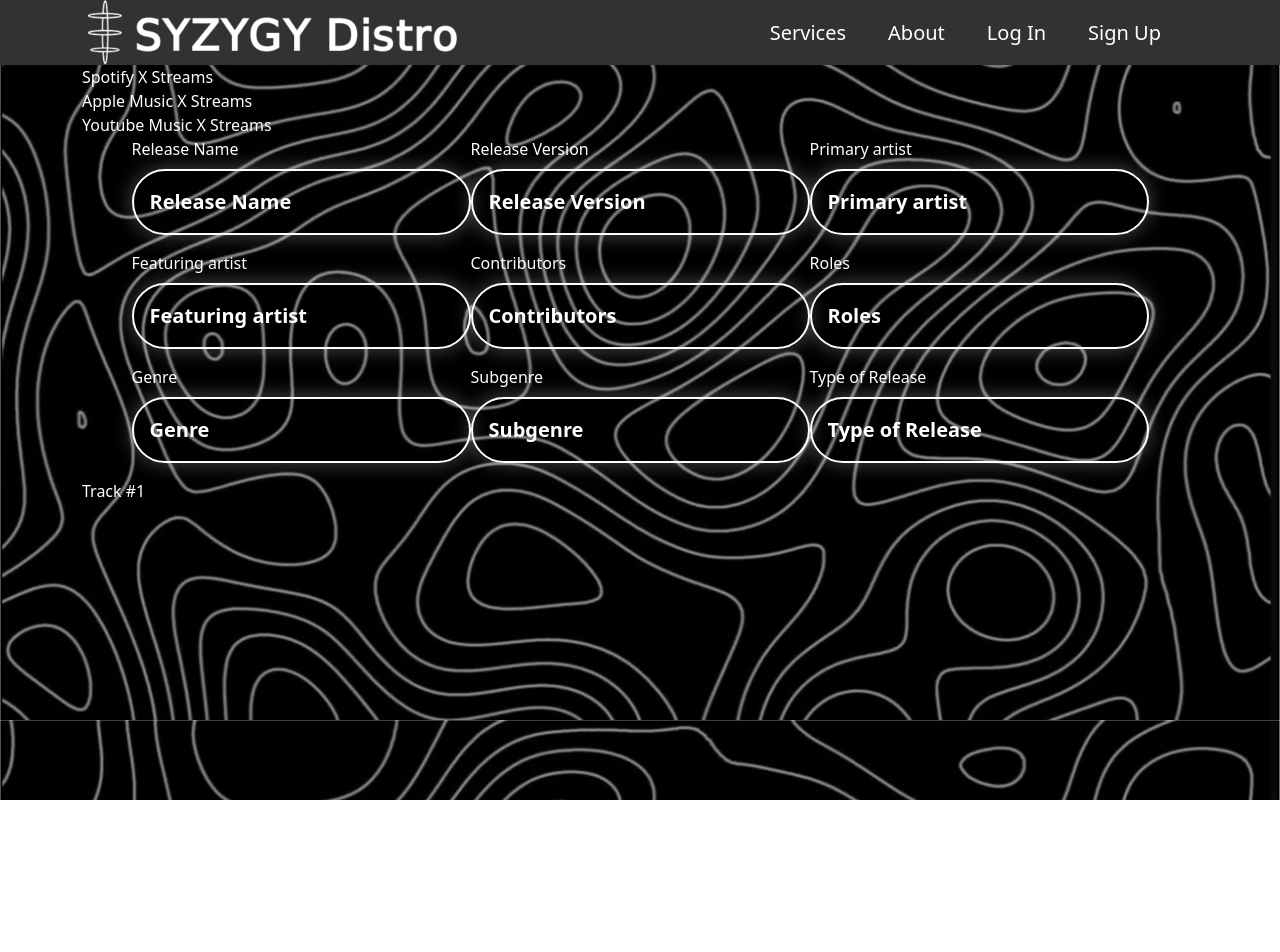
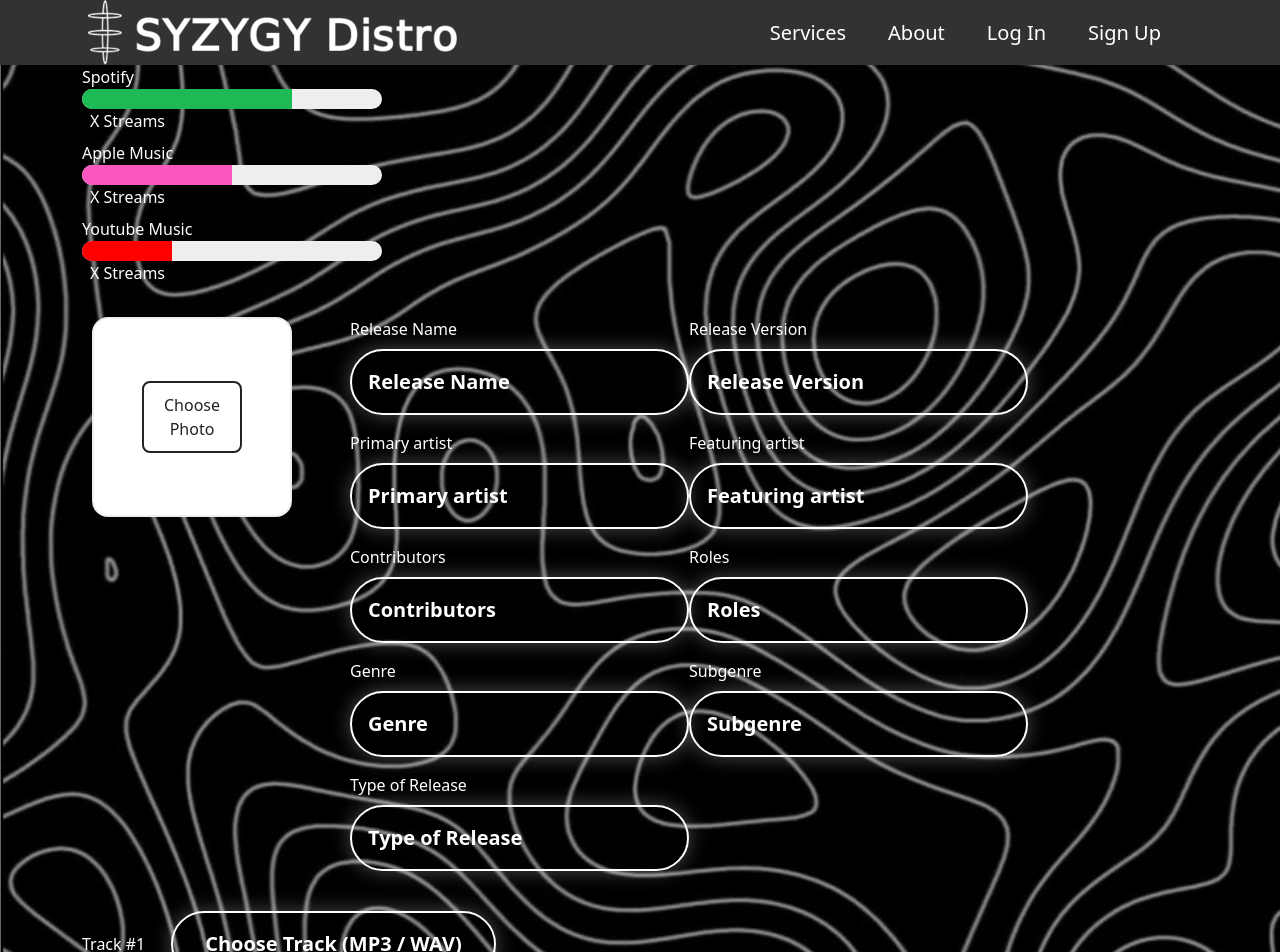
Before and after one commit to DOnEbrala/SYZYGY, a Vue app: page /views/Streaming in a window 1280 px wide. Shown: the top 952 px of the page. Before the commit the page ends 800 px from the top, so only its background shows below. Built offline with nearby package versions, Linux system fonts and the light colour scheme.

Commit message:
add just an update

```diff
--- a/src/views/Streaming.vue
+++ b/src/views/Streaming.vue
@@ -5,18 +5,47 @@
     <div class="web-container container">
         <div class="streaming-service d-flex flex-column">
             <div class="streaming-dashboard">
-                <div class="spotify-streams">
-                    Spotify X Streams
+                <div class="streams-chart d-flex flex-column align-items-start">
+                    <div class="chart-bar mb-2">
+                        <label>Spotify</label>
+                        <div class="bar-container" style="background: #eee; width: 300px; height: 20px; border-radius: 10px; overflow: hidden;">
+                            <div style="background: #1DB954; width: 70%; height: 100%;"></div>
                         </div>
-                <div class="apple-music-streams">
-                    Apple Music X Streams
+                        <span class="ms-2">X Streams</span>
                     </div>
-                <div class="youtube-music-streams">
-                    Youtube Music X Streams
+                    <div class="chart-bar mb-2">
+                        <label>Apple Music</label>
+                        <div class="bar-container" style="background: #eee; width: 300px; height: 20px; border-radius: 10px; overflow: hidden;">
+                            <div style="background: #FA57C1; width: 50%; height: 100%;"></div>
+                        </div>
+                        <span class="ms-2">X Streams</span>
+                    </div>
+                    <div class="chart-bar mb-2">
+                        <label>Youtube Music</label>
+                        <div class="bar-container" style="background: #eee; width: 300px; height: 20px; border-radius: 10px; overflow: hidden;">
+                            <div style="background: #FF0000; width: 30%; height: 100%;"></div>
+                        </div>
+                        <span class="ms-2">X Streams</span>
                     </div>
                 </div>
-            <div class="streaming-upload-inputs d-flex justify-content-center align-items-center flex-wrap">
-                <div class="logo-uploading"></div>
+            </div>
+            <!-- Main upload section: flex row, cover art left, form right -->
+            <div class="streaming-upload-main d-flex flex-row justify-content-center align-items-start w-100 mt-4">
+                <!-- Cover Art Upload Left -->
+                <div class="cover-art-upload d-flex flex-column align-items-center me-5">
+                    <div class="cover-art-preview position-relative mb-2">
+                        <template v-if="!coverArtUrl">
+                            <button class="choose-photo-btn" @click="triggerCoverInput" type="button">Choose Photo</button>
+                        </template>
+                        <template v-else>
+                            <img :src="coverArtUrl" alt="Cover Art" class="cover-art-img" />
+                            <button class="choose-photo-btn choose-photo-btn-overlay" @click="triggerCoverInput" type="button">Change Photo</button>
+                        </template>
+                        <input ref="coverInput" type="file" accept="image/*" @change="onCoverArtChange" class="d-none" />
+                    </div>
+                </div>
+                <!-- Form Inputs Right -->
+                <div class="streaming-upload-inputs d-flex flex-wrap align-items-start" style="flex: 1;">
                     <div class="mb-3">
                         <label class="form-label">Release Name</label>
                         <input type="text" class="form-control" id="ReleaseName" placeholder="Release Name">
@@ -41,7 +70,6 @@
                         <label class="form-label">Roles</label>
                         <input type="text" class="form-control" placeholder="Roles">
                     </div>
-
                     <div class="mb-3">
                         <label class="form-label">Genre</label>
                         <input type="text" class="form-control" placeholder="Genre">
@@ -55,14 +83,113 @@
                         <input type="text" class="form-control" placeholder="Type of Release">
                     </div>
                 </div>
-            <div class="track-uploading-button">
-                <label>Track #1</label>
             </div>
-
+            <!-- Track upload section -->
+            <div class="track-uploading-button d-flex align-items-center mt-4">
+                <label class="me-3 mb-0">Track #1</label>
+                <button class="choose-track-btn" @click="triggerTrackInput" type="button">Choose Track (MP3 / WAV)</button>
+                <input ref="trackInput" type="file" accept="audio/mp3,audio/wav" class="d-none" />
+            </div>
         </div>
     </div>
 </template>
-<style></style>
 <script setup>
+import { ref } from 'vue';
 import HeaderNavigation from '@/shared/Header.vue';
+
+const coverArtUrl = ref(null);
+const coverInput = ref(null);
+const trackInput = ref(null);
+
+function onCoverArtChange(e) {
+    const file = e.target.files[0];
+    if (file) {
+        coverArtUrl.value = URL.createObjectURL(file);
+    } else {
+        coverArtUrl.value = null;
+    }
+}
+function triggerCoverInput() {
+    coverInput.value && coverInput.value.click();
+}
+function triggerTrackInput() {
+    trackInput.value && trackInput.value.click();
+}
 </script>
+<style scoped>
+.cover-art-upload {
+    min-width: 220px;
+}
+.cover-art-preview {
+    width: 200px;
+    height: 200px;
+    background: #fff;
+    border-radius: 16px;
+    box-shadow: 0 4px 16px rgba(0,0,0,0.08);
+    display: flex;
+    align-items: center;
+    justify-content: center;
+    position: relative;
+    border: 2px solid #eee;
+    overflow: hidden;
+}
+.cover-art-img {
+    max-width: 100%;
+    max-height: 100%;
+    border-radius: 16px;
+    object-fit: cover;
+    display: block;
+    margin: 0 auto;
+}
+.choose-photo-btn {
+    background: transparent;
+    border: 2px solid #222;
+    color: #222;
+    border-radius: 8px;
+    padding: 10px 20px;
+    font-size: 1rem;
+    cursor: pointer;
+    transition: background 0.2s, color 0.2s;
+    outline: none;
+    position: absolute;
+    left: 50%;
+    top: 50%;
+    transform: translate(-50%, -50%);
+    z-index: 2;
+}
+.choose-photo-btn:hover {
+    background: #222;
+    color: #fff;
+}
+.choose-photo-btn-overlay {
+    top: unset;
+    bottom: 16px;
+    left: 50%;
+    transform: translateX(-50%);
+    background: rgba(255,255,255,0.85);
+    color: #222;
+    border: 2px solid #222;
+}
+.choose-track-btn {
+    background: transparent;
+    color: #fff;
+    border: 2px solid #fff;
+    border-radius: 56px;
+    padding: 1rem 2rem;
+    font-size: 20px;
+    font-weight: bold;
+    box-shadow: 0 0 20px rgba(255, 255, 255, 0.3);
+    transition: box-shadow 0.3s, background 0.2s, color 0.2s;
+    cursor: pointer;
+    outline: none;
+    margin-left: 10px;
+}
+.choose-track-btn:hover {
+    box-shadow: 0 0 25px rgba(255, 255, 255, 0.9),
+      0 0 40px rgba(255, 255, 255, 0.1),
+      0 0 60px rgba(255, 255, 255, 0.2);
+    background: rgba(255,255,255,0.08);
+    color: #fff;
+    border: 2px solid #fff;
+}
+</style>
```
Lines whose indentation alone changed are shown as unchanged.
